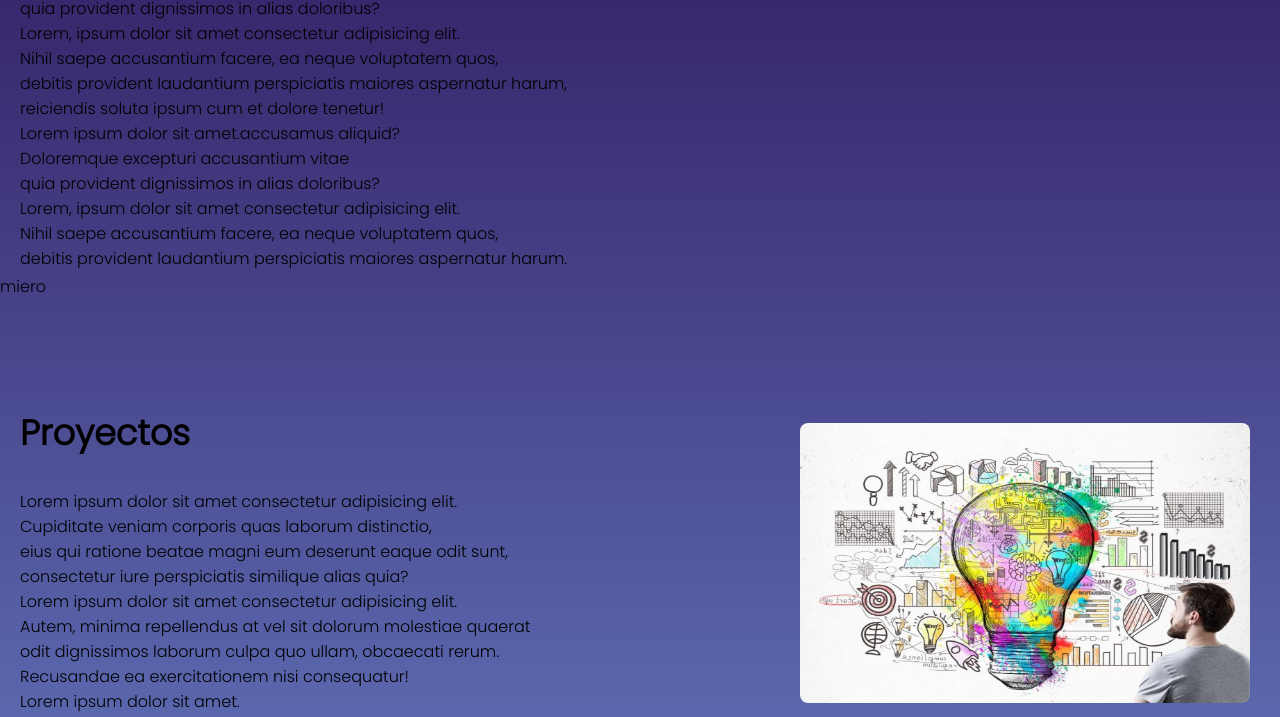
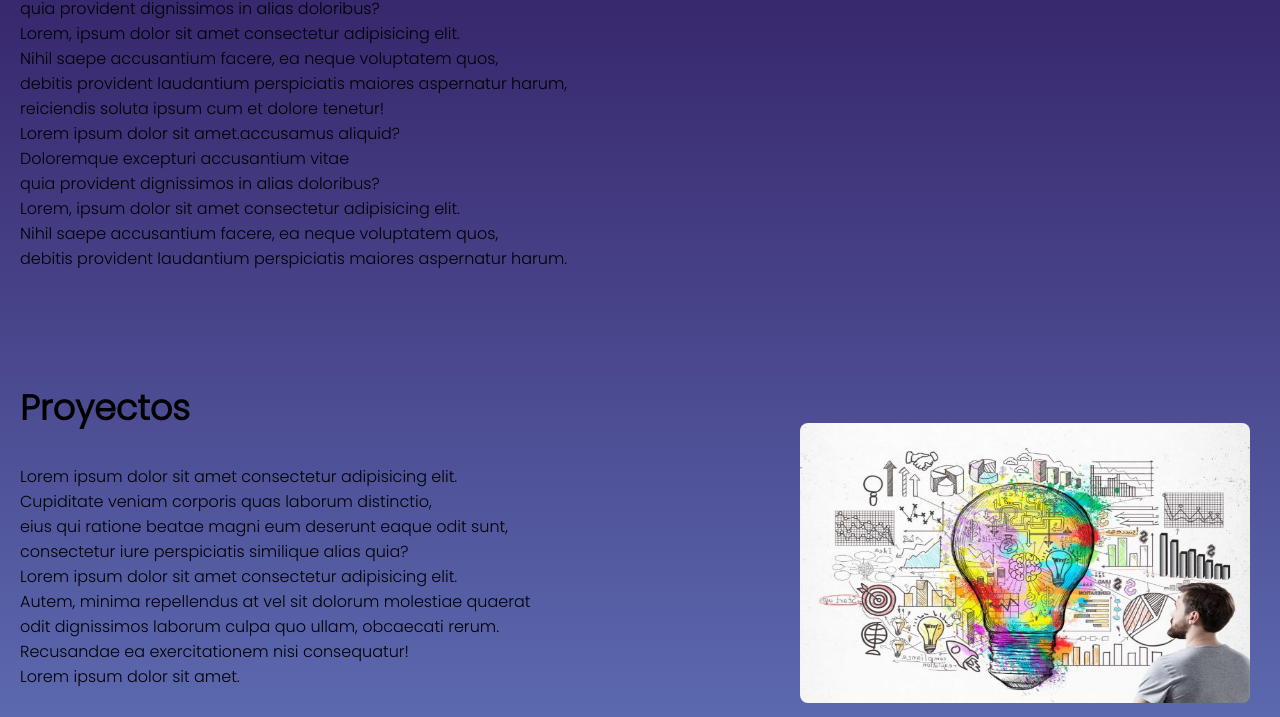
Before and after one commit to Martino17x/aimlock, a plain HTML site: page index.html in a window 1280 px wide. Shown: the part 257-974 px from the top of the page. Drawn offline with Linux system fonts and the light colour scheme.

Commit message:
Update index.html

```diff
--- a/index.html
+++ b/index.html
@@ -46,7 +46,7 @@
 
 
               <section class="section">
-               <div id="proyectos">miero</div>
+               <div id="proyectos"></div>
                     <h2>Proyectos</h2>
 
                     <img src="images/img2.jpg" alt="costigliolo" class="img2">
```
